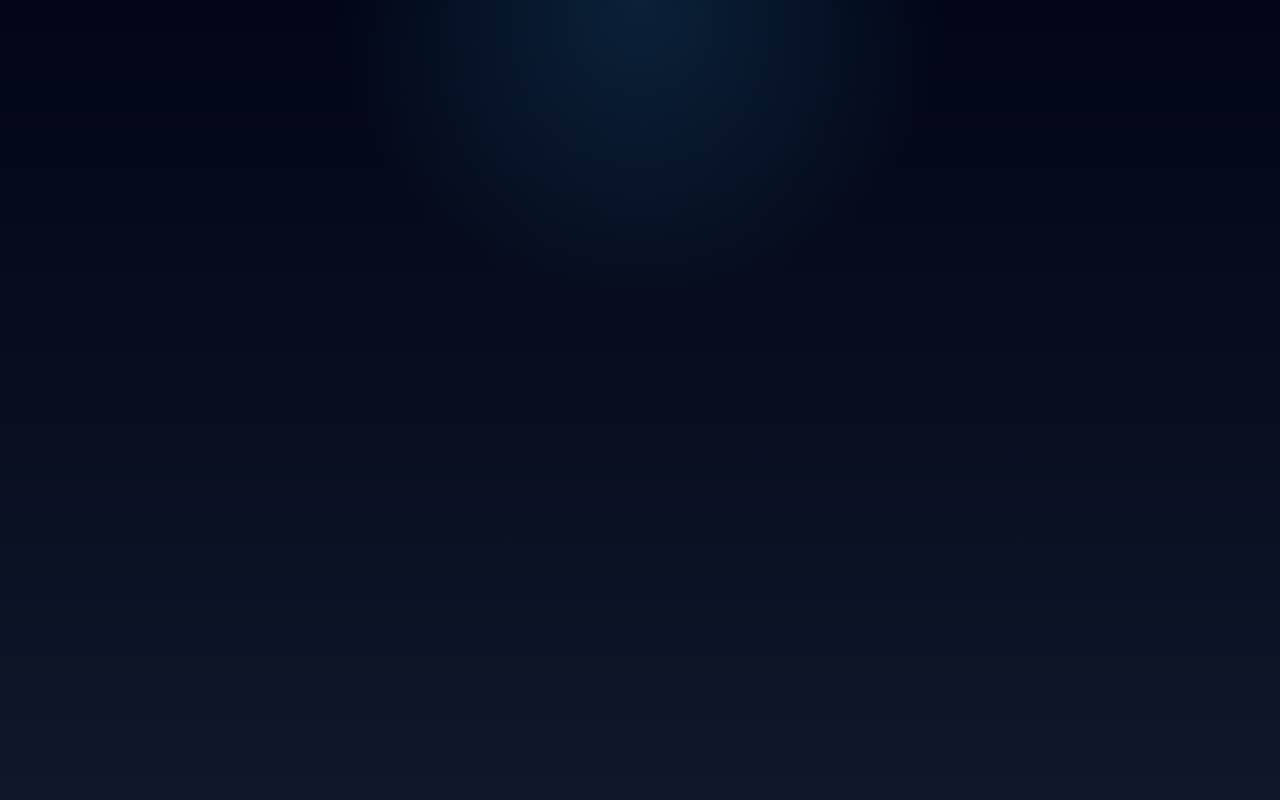
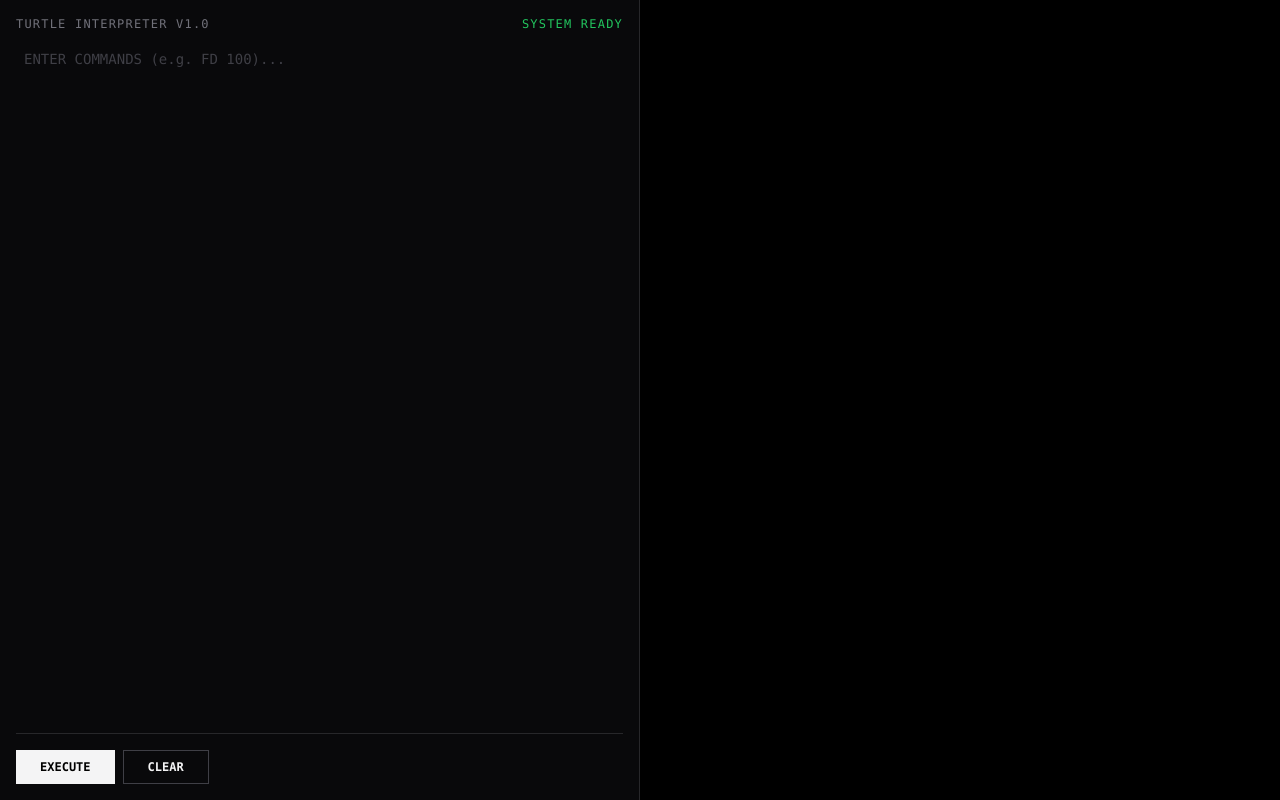
Before and after one commit to ActionSeeker/TurtleTS-LOGO-interpreter, a React (Vite) app: page / in a window 1280 px wide. Built offline with nearby package versions, Linux system fonts and the light colour scheme.

Commit message:
First commit for the terminal and the screen

```diff
--- a/package.json
+++ b/package.json
@@ -25,6 +25,7 @@
     "eslint-plugin-react-refresh": "^0.5.2",
     "globals": "^17.5.0",
     "postcss": "^8.5.14",
+    "prettier-plugin-tailwindcss": "^0.8.0",
     "tailwindcss": "^3.4.4",
     "typescript": "~6.0.2",
     "typescript-eslint": "^8.58.2",
--- a/src/App.tsx
+++ b/src/App.tsx
@@ -1,56 +1,28 @@
-import { Canvas } from './components/Canvas'
-import { Controls } from './components/Controls'
-import { Editor } from './components/Editor'
-import { useLogoInterpreter } from './hooks/useLogoInterpreter'
+import { useState } from 'react';
+import Canvas from './components/Canvas';
+import Terminal from './components/Terminal';
 
-function App() {
-  const { code, setCode, segments, error, run, reset } = useLogoInterpreter()
+const App = () => {
+  const [code, setCode] = useState('');
 
   return (
-    <main className="min-h-screen bg-slate-950 text-slate-100 py-10 px-4 sm:px-6 lg:px-8">
-      <div className="mx-auto grid max-w-7xl gap-8 lg:grid-cols-[1.2fr_0.8fr]">
-        <div className="space-y-8 rounded-[2rem] border border-slate-700/80 bg-slate-900/80 p-8 shadow-2xl shadow-cyan-500/10 backdrop-blur-xl">
-          <section className="space-y-4">
-            <p className="text-sm uppercase tracking-[0.35em] text-cyan-300/80">
-              TurtleTS LOGO Interpreter
-            </p>
-            <h1 className="text-4xl font-semibold tracking-tight text-white sm:text-5xl">
-              Build, parse, and draw LOGO programs in TypeScript
-            </h1>
-            <p className="max-w-2xl text-slate-300 sm:text-lg">
-              Write LOGO-style commands in the editor, then run them to render
-              turtle strokes on the canvas.
-            </p>
-          </section>
+    // Main container: Full screen, no scroll
+    <div className="flex h-screen w-screen overflow-hidden bg-zinc-950 text-zinc-100">
+      {/* Left Side: Terminal */}
+      <section className="flex h-full w-1/2 flex-col border-r border-zinc-800">
+        <Terminal
+          code={code}
+          setCode={setCode}
+          onRun={() => console.log('Run!')}
+        />
+      </section>
 
-          <Editor code={code} onChange={setCode} />
+      {/* Right Side: Output */}
+      <section className="relative h-full w-1/2 bg-black">
+        <Canvas />
+      </section>
+    </div>
+  );
+};
 
-          <section className="space-y-4 rounded-3xl border border-slate-700/80 bg-slate-950/80 p-6">
-            <div className="flex flex-col gap-3 sm:flex-row sm:items-center sm:justify-between">
-              <div>
-                <h2 className="text-lg font-semibold text-white">Execution</h2>
-                <p className="text-sm text-slate-400">
-                  Run the interpreter and view any parse errors.
-                </p>
-              </div>
-              <Controls onRun={run} onReset={reset} />
-            </div>
-            {error ? (
-              <div className="rounded-3xl border border-red-500/40 bg-red-500/10 px-4 py-3 text-sm text-red-200">
-                <strong className="font-semibold">Error:</strong> {error}
-              </div>
-            ) : (
-              <div className="rounded-3xl border border-slate-700/80 bg-slate-900/80 px-4 py-3 text-sm text-slate-400">
-                Ready to run your LOGO program.
-              </div>
-            )}
-          </section>
-        </div>
-
-        <Canvas segments={segments} />
-      </div>
-    </main>
-  )
-}
-
-export default App
+export default App;
--- /dev/null
+++ b/src/components/Canvas.tsx
@@ -0,0 +1,29 @@
+import { useRef, useEffect } from 'react';
+
+const Canvas = () => {
+  const canvasRef = useRef<HTMLCanvasElement>(null);
+
+  useEffect(() => {
+    const canvas = canvasRef.current;
+    if (!canvas) return;
+
+    // Make canvas responsive to its container
+    const resize = () => {
+      canvas.width = canvas.parentElement?.clientWidth || 800;
+      canvas.height = canvas.parentElement?.clientHeight || 600;
+    };
+
+    window.addEventListener('resize', resize);
+    resize();
+    return () => window.removeEventListener('resize', resize);
+  }, []);
+
+  return (
+    <canvas
+      ref={canvasRef}
+      className="h-full w-full cursor-crosshair bg-black"
+    />
+  );
+};
+
+export default Canvas;
--- /dev/null
+++ b/src/components/Terminal.tsx
@@ -0,0 +1,44 @@
+interface TerminalProps {
+  code: string;
+  setCode: (val: string) => void;
+  onRun: () => void;
+}
+
+const Terminal = ({ code, setCode, onRun }: TerminalProps) => {
+  return (
+    <div className="flex flex-1 flex-col p-4 font-mono">
+      {/* Header */}
+      <div className="mb-2 flex items-center justify-between text-xs uppercase tracking-widest text-zinc-500">
+        <span>Turtle Interpreter v1.0</span>
+        <span className="text-green-500">System Ready</span>
+      </div>
+
+      {/* Input Area */}
+      <textarea
+        value={code}
+        onChange={(e) => setCode(e.target.value)}
+        spellCheck={false}
+        className="flex-1 resize-none bg-transparent p-2 text-sm leading-relaxed outline-none placeholder:text-zinc-700"
+        placeholder="ENTER COMMANDS (e.g. FD 100)..."
+      />
+
+      {/* Action Bar */}
+      <div className="mt-4 flex gap-2 border-t border-zinc-800 pt-4">
+        <button
+          onClick={onRun}
+          className="bg-zinc-100 px-6 py-2 text-xs font-bold text-black transition-colors hover:bg-green-500"
+        >
+          EXECUTE
+        </button>
+        <button
+          className="border border-zinc-700 px-6 py-2 text-xs font-bold transition-colors hover:bg-zinc-800"
+          onClick={() => setCode('')}
+        >
+          CLEAR
+        </button>
+      </div>
+    </div>
+  );
+};
+
+export default Terminal;
--- a/src/main.tsx
+++ b/src/main.tsx
@@ -1,6 +1,10 @@
-import { StrictMode } from 'react'
-import { createRoot } from 'react-dom/client'
-import './index.css'
-// import App from "./App.tsx";
+import { StrictMode } from 'react';
+import { createRoot } from 'react-dom/client';
+import './index.css';
+import App from './App';
 
-createRoot(document.getElementById('root')!).render(<StrictMode></StrictMode>)
+createRoot(document.getElementById('root')!).render(
+  <StrictMode>
+    <App />
+  </StrictMode>,
+);
```
Also changed, not shown: 2 other files (tests, documents, lock files or other folders).
